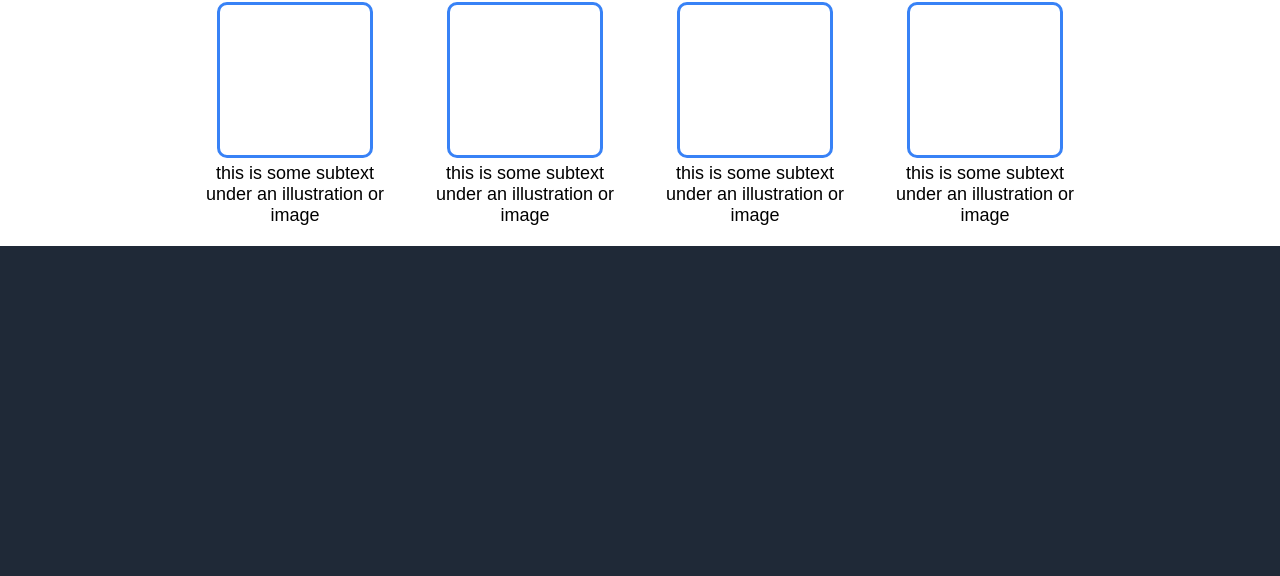
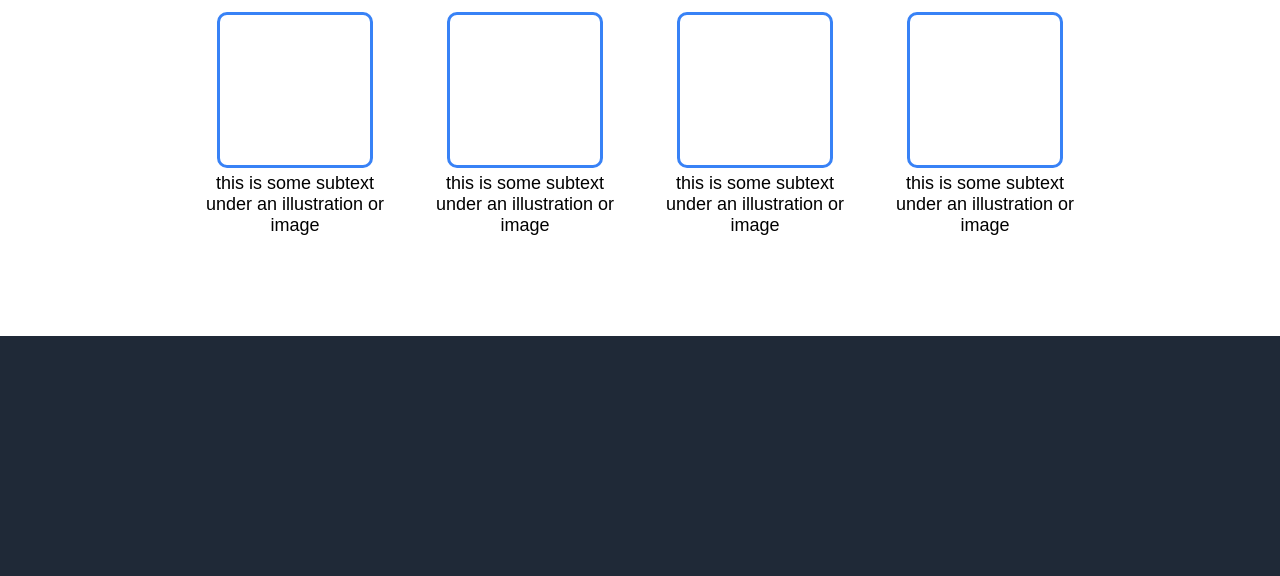
Before and after one commit to kaboomtheory/landing-page-project, a plain HTML site: page index.html in a window 1280 px wide. Shown: the part 567-1143 px from the top of the page. Before the commit the page ends 1118 px from the top, so only its background shows below. Drawn offline with Linux system fonts and the light colour scheme.

Commit message:
Fix padding around containers
Deleted gap from body and changed bottom padding for .header and
.container

```diff
--- a/style.css
+++ b/style.css
@@ -4,11 +4,10 @@ body {
     flex-direction: column;
     font-family: Arial, Helvetica, sans-serif;
     margin: 0;
-    gap: 75px;
 }
 
 .header, .container {
-    padding: 20px 200px;
+    padding: 20px 200px 100px;
 }
 
 .header {
```
